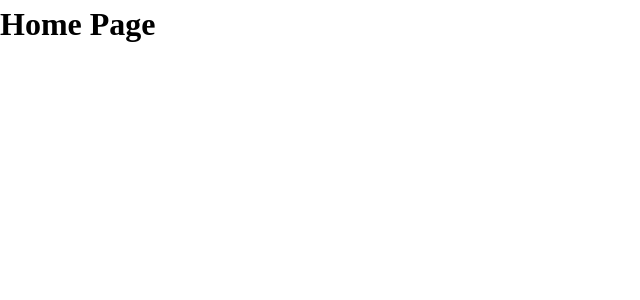
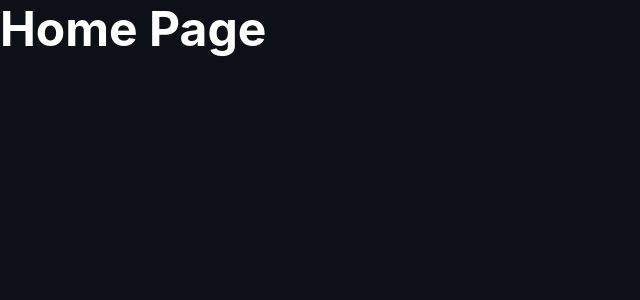
Before and after one commit to AzariaSW/azaria-os, a React (Vite) app in the folder apps/client/: page / in a window 1280 px wide. Shown: the top 300 px of the page, without its empty margins (0-640 px from the left). Built offline with nearby package versions, Linux system fonts and the light colour scheme.

Commit message:
style(client): establish global typography system and import and use our utiliy and theme stylings

```diff
--- a/apps/client/src/styles/globals.css
+++ b/apps/client/src/styles/globals.css
@@ -1,4 +1,5 @@
-/* CSS RESET */
+@import "./theme.css";
+@import "./utilities.css";
 
 *,
 *::before,
@@ -18,7 +19,62 @@ html {
 
 body {
   min-height: 100vh;
-  line-height: 1.5;
+
+  background: var(--color-bg);
+  color: var(--color-text);
+
+  font-family: var(--font-primary);
+  font-size: var(--text-md);
+  font-weight: var(--font-normal);
+  line-height: 1.6;
+
+  text-rendering: optimizeLegibility;
+  -webkit-font-smoothing: antialiased;
+  -moz-osx-font-smoothing: grayscale;
+}
+
+h1,
+h2,
+h3,
+h4,
+h5,
+h6 {
+  color: var(--color-heading);
+
+  font-weight: var(--font-bold);
+
+  line-height: 1.2;
+
+  text-wrap: balance;
+}
+
+h1 {
+  font-size: var(--text-4xl);
+}
+
+h2 {
+  font-size: var(--text-3xl);
+}
+
+h3 {
+  font-size: var(--text-2xl);
+}
+
+h4 {
+  font-size: var(--text-xl);
+}
+
+h5 {
+  font-size: var(--text-lg);
+}
+
+h6 {
+  font-size: var(--text-md);
+}
+
+p {
+  color: var(--color-text);
+  margin-bottom: var(--space-4);
 }
 
 img,
@@ -46,9 +102,45 @@ button {
 a {
   color: inherit;
   text-decoration: none;
+
+  color: var(--color-primary);
+  transition: color var(--transition-fast);
+}
+
+a:hover {
+  color: var(--color-primary-hover);
 }
 
 ul,
 ol {
   list-style: none;
 }
+
+code,
+pre {
+  font-family: var(--font-code);
+}
+
+code {
+  background: var(--color-surface);
+  padding: 2px 6px;
+  border-radius: var(--radius-sm);
+  font-size: var(--text-sm);
+}
+
+pre {
+  background: var(--color-surface);
+  padding: var(--space-4);
+  border-radius: var(--radius-md);
+  overflow-x: auto;
+}
+
+::selection {
+  background: var(--color-primary);
+  color: var(--color-bg);
+}
+
+:focus-visible {
+  outline: 2px solid var(--color-primary);
+  outline-offset: 2px;
+}
```
